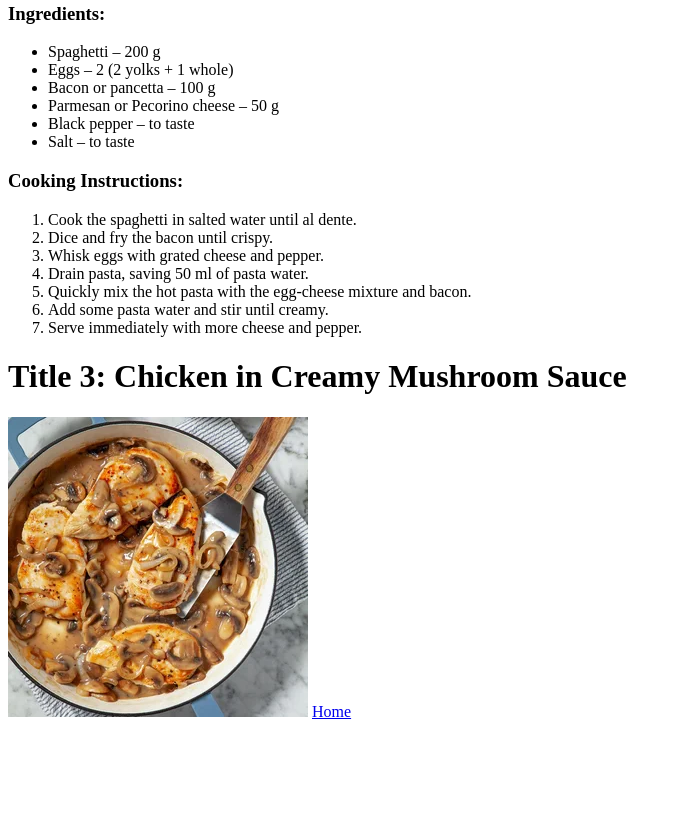
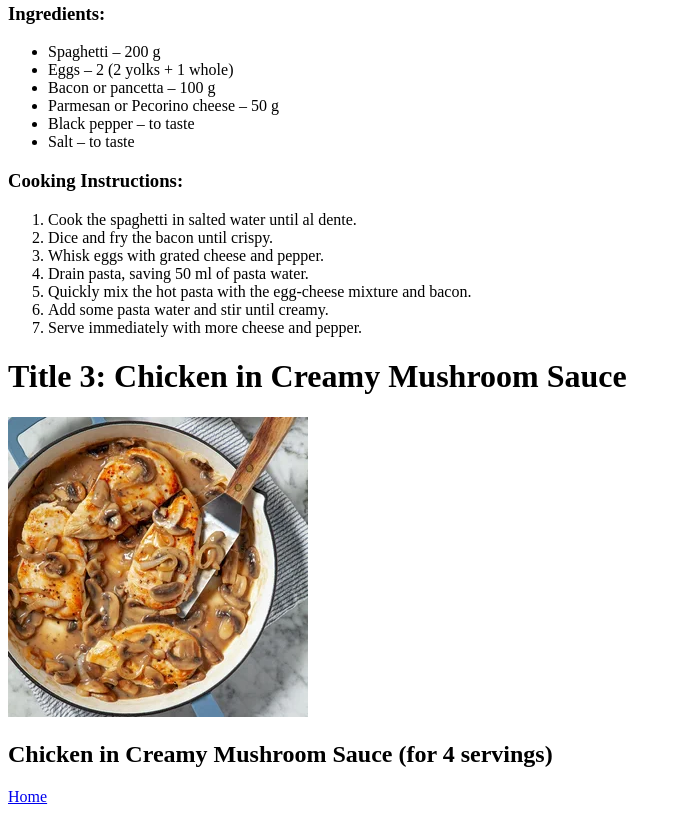
Before and after one commit to kusainovadm/odin-recipes, a plain HTML site: page recipes/lasagna.html in a window 1280 px wide. Shown: the part 1380-2194 px from the top of the page, without its empty margins (0-681 px from the left). Before the commit the page ends 2109 px from the top, so only its background shows below. Drawn offline with Linux system fonts and the light colour scheme.

Commit message:
Добавила заголовок под картинкой

```diff
--- a/recipes/lasagna.html
+++ b/recipes/lasagna.html
@@ -78,6 +78,7 @@
         </ol>
         <h1> Title 3: Chicken in Creamy Mushroom Sauce</h1>
         <img src="../chic.webp" alt="Chicken in creamy mushroom sause" width="300">
+        <h2>Chicken in Creamy Mushroom Sauce (for 4 servings)</h2>
 
 
     <a href="../index.html">Home</a>
```
